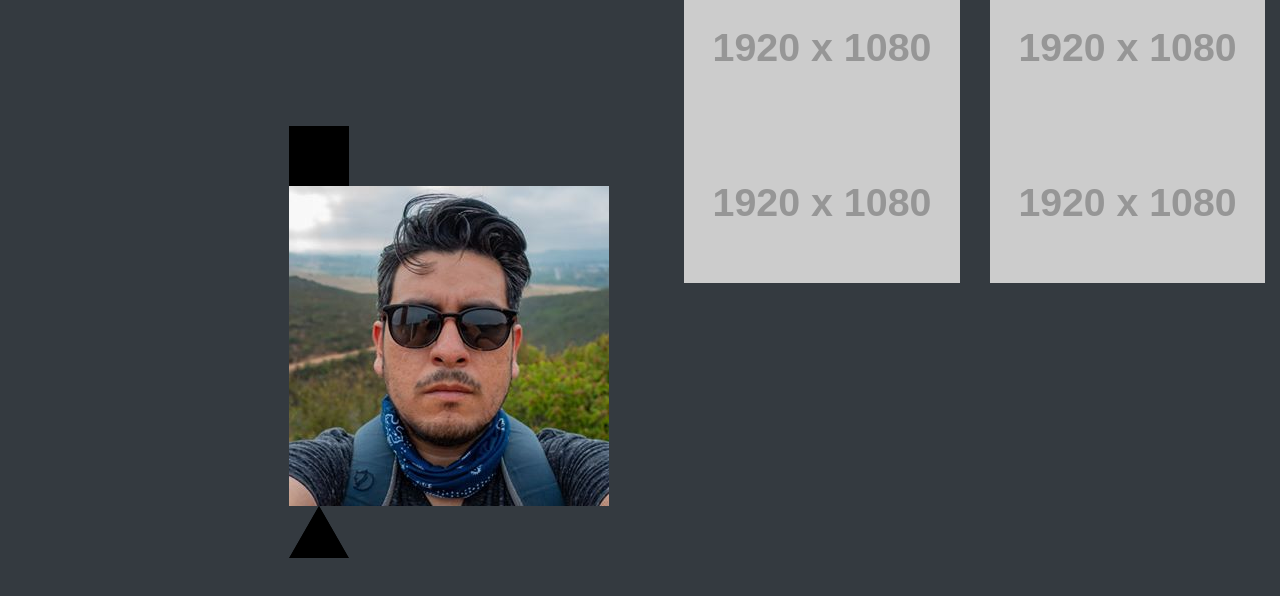
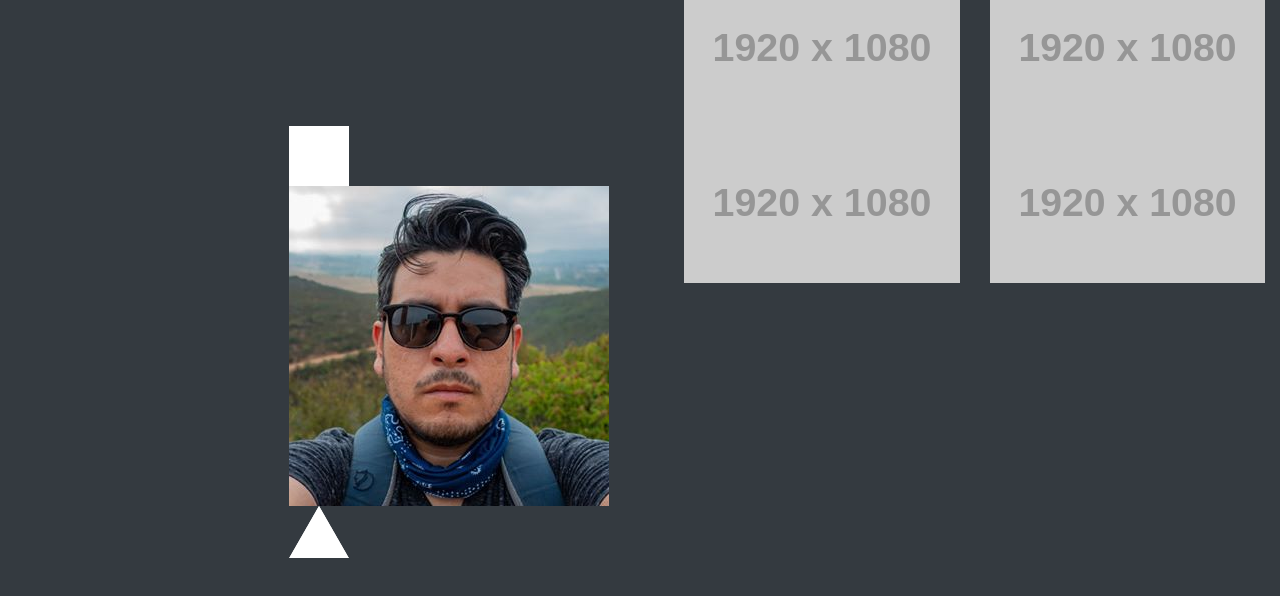
Before and after one commit to misaruiz/misaruiz.github.io, a plain HTML site: page index.html in a window 1280 px wide. Shown: the part 182-778 px from the top of the page. Drawn offline with nearby package versions, Linux system fonts and the light colour scheme; placeholder pictures from the web are drawn by us.

Commit message:
css corrections

```diff
--- a/style.css
+++ b/style.css
@@ -1,6 +1,6 @@
 
 .mr-nav {padding: 60px;height: 100vh;}
 svg.mr-logo {fill:white!important;width: 100px;}
-svg.mr-rect {stroke: white 6px solid;width: 60px;height:60px;}
-svg.mr-triangle {stroke: white 6px solid;width: 60px;height:auto;}
+svg.mr-rect {fill:white;stroke: white 6px solid;width: 60px;height:60px;}
+svg.mr-triangle {fill:white;stroke: white 6px solid;width: 60px;height:auto;}
 img.mr-circle.mr-avatar {width: 60px;height: 60px;stroke: white 6px solid;border-radius: 30px;}
```
